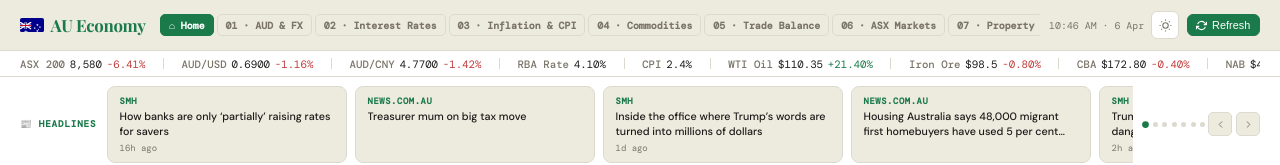
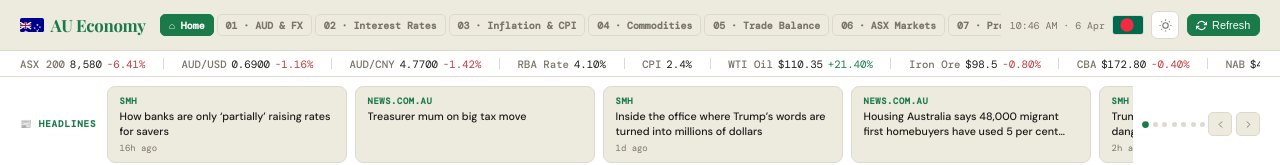
Before and after one commit to adeebkhan01/au-finance-dashboard, a plain HTML site: page index.html in a window 1280 px wide. Shown: the top 165 px of the page. Drawn offline with nearby package versions, Linux system fonts and the light colour scheme.

Commit message:
Update index.html

```diff
--- a/index.html
+++ b/index.html
@@ -39,6 +39,8 @@
 .logo{font-family:var(--serif);font-size:1.05rem;font-weight:700;color:var(--green);letter-spacing:-.02em;display:flex;align-items:center;gap:.4rem;text-decoration:none;white-space:nowrap;flex-shrink:0}
 .au-flag{width:24px;height:14px;border-radius:2px;overflow:hidden;flex-shrink:0;background:#00008B}
 .au-flag svg{width:100%;height:100%}
+.flag-switch{width:32px;height:20px;border-radius:3px;overflow:hidden;flex-shrink:0;border:1px solid var(--border);cursor:pointer;display:flex;align-items:center;justify-content:center;transition:box-shadow .15s;text-decoration:none}
+.flag-switch:hover{box-shadow:0 0 0 2px var(--green)}
 .slide-nav{display:flex;align-items:center;gap:.18rem;margin-left:.35rem;flex-wrap:nowrap;overflow-x:auto;scrollbar-width:none;-webkit-overflow-scrolling:touch}
 .slide-nav::-webkit-scrollbar{display:none}
 .snav-btn{padding:.22rem .5rem;border-radius:5px;border:1px solid var(--border);background:transparent;color:var(--muted);font-size:.62rem;font-weight:600;cursor:pointer;white-space:nowrap;transition:all .15s;font-family:var(--mono);flex-shrink:0}
@@ -266,6 +268,12 @@
     <nav class="slide-nav" id="slide-nav"></nav>
     <div class="mhd-right">
       <span class="last-upd" id="last-upd">—</span>
+      <a class="flag-switch" href="bd-index.html" title="Switch to Bangladesh Economy Dashboard">
+        <svg viewBox="0 0 450 300" xmlns="http://www.w3.org/2000/svg" width="32" height="20">
+          <rect width="450" height="300" fill="#006A4E"/>
+          <circle cx="210" cy="150" r="100" fill="#F42A41"/>
+        </svg>
+      </a>
       <button class="btn-icon" onclick="toggleTheme()" title="Toggle dark mode">
         <svg width="13" height="13" viewBox="0 0 24 24" fill="none" stroke="currentColor" stroke-width="2" id="theme-icon">
           <circle cx="12" cy="12" r="5"/><path d="M12 1v2M12 21v2M4.22 4.22l1.42 1.42M18.36 18.36l1.42 1.42M1 12h2M21 12h2M4.22 19.78l1.42-1.42M18.36 5.64l1.42-1.42"/>
```
